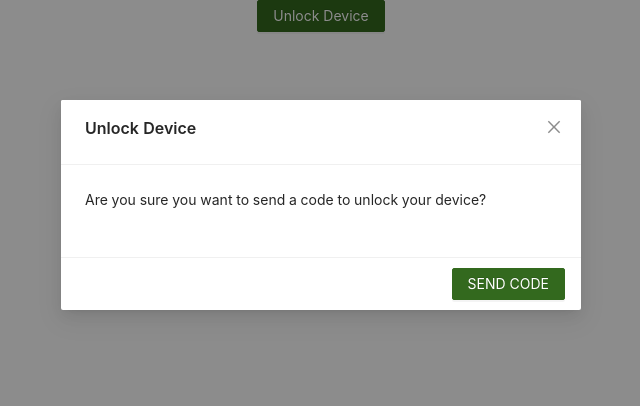
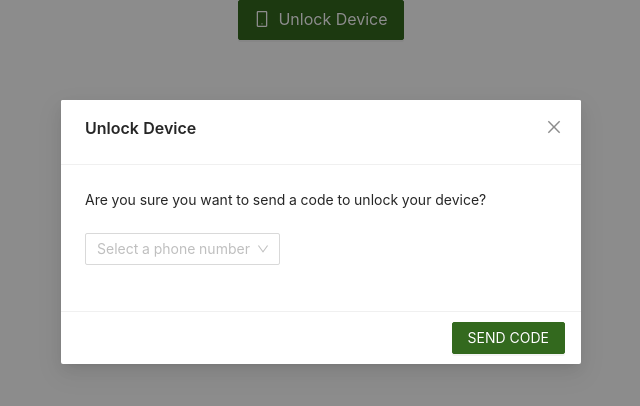
Before and after one commit to dyram/modal-from-config, a React (Create React App) app: page / in a window 1280 px wide. Both pictures are taken after a click on the button "Unlock Device". Shown: the top 406 px of the page, without its empty margins (319-959 px from the left). Built offline with nearby package versions, Linux system fonts and the light colour scheme.

Commit message:
Selection input added along with icons

```diff
--- a/package.json
+++ b/package.json
@@ -5,7 +5,7 @@
   "keywords": [],
   "main": "src/index.js",
   "dependencies": {
-    "@ant-design/icons": "4.2.2",
+    "@ant-design/icons": "^4.2.2",
     "@craco/craco": "^5.7.0",
     "antd": "4.6.6",
     "antd-form-builder": "2.1.1",
--- a/src/components/UnlockModal.js
+++ b/src/components/UnlockModal.js
@@ -1,5 +1,6 @@
 import React, { useState, useEffect } from "react";
-import { Button, Modal, Typography, Alert } from "antd";
+import { Button, Modal, Typography, Alert, Select } from "antd";
+import * as AntIcons from "@ant-design/icons";
 import { MessageBus } from "../MessageBus.js";
 import { getComponentForProps } from "../Helper";
 
@@ -11,6 +12,7 @@ export default function UnlockDeviceModal({ config }) {
     modalText,
     maskClosable,
     buttons,
+    data,
   } = config.params;
   const {
     hasIntermediary,
@@ -19,24 +21,31 @@ export default function UnlockDeviceModal({ config }) {
     intermediarySuccessMessage,
     intermediaryErrorMessage,
   } = config.params.intermediaryDetails;
+  const { triggerIcon, triggerText, size } = config.params.triggerDetails;
   const { Title, Text } = Typography;
+  const { Option } = Select;
 
   const [visible, setVisible] = useState(false);
   const [intermediaryDone, setIntermediaryDone] = useState(false);
   const [intermediaryError, setIntermediaryError] = useState(false);
+  const [selectedData, setSelectedData] = useState(undefined);
 
   const openModal = () => {
     setVisible(true);
   };
+
   const closeModal = () => {
     setVisible(false);
     setIntermediaryDone(false);
     setIntermediaryError(false);
+    setSelectedData(undefined);
   };
+
   const handleSubmit = () => {
     console.log("DONE");
     closeModal();
   };
+
   const intermediaryFn = () => {
     console.log("Code sent");
     setIntermediaryDone(true);
@@ -50,6 +59,11 @@ export default function UnlockDeviceModal({ config }) {
     let buttonNeeded = buttons.filter((obj) => obj.identifier === type);
     console.log(type, getComponentForProps("ButtonComponent", buttonNeeded[0]));
     return getComponentForProps("ButtonComponent", buttonNeeded[0]);
+  };
+
+  const getIcon = (iconName) => {
+    const IconSelected = AntIcons[iconName];
+    return <IconSelected />;
   };
 
   useEffect(() => {
@@ -72,8 +86,9 @@ export default function UnlockDeviceModal({ config }) {
 
   return (
     <>
-      <Button type="primary" onClick={openModal}>
-        Unlock Device
+      <Button type="primary" size={size} onClick={openModal}>
+        {getIcon(triggerIcon)}
+        {triggerText}
       </Button>
       <Modal
         title={<Title level={5}>{modalTitle}</Title>}
@@ -93,11 +108,35 @@ export default function UnlockDeviceModal({ config }) {
         <Text>{modalText}</Text>
         <br />
         <br />
+        {data.length > 0 && hasIntermediary && (
+          <Select
+            onChange={(e) => {
+              setSelectedData(e);
+            }}
+            placeholder="Select a phone number"
+            allowClear={true}
+            value={selectedData}
+          >
+            {data.map((options) => (
+              <Option value={options.payload}>{options.payload}</Option>
+            ))}
+          </Select>
+        )}
+        <br />
+        <br />
         {intermediaryDone && (
-          <Alert message={intermediarySuccessMessage} type="success" showIcon />
+          <Alert
+            message={`${intermediarySuccessMessage} ${selectedData}`}
+            type="success"
+            showIcon
+          />
         )}
         {intermediaryError && (
-          <Alert message={intermediaryErrorMessage} type="error" showIcon />
+          <Alert
+            message={`${intermediaryErrorMessage} ${selectedData}`}
+            type="error"
+            showIcon
+          />
         )}
       </Modal>
     </>
--- a/src/config/dashboards.json
+++ b/src/config/dashboards.json
@@ -3,12 +3,17 @@
     "unlock-sim": {
       "type": "UnlockModal",
       "params": {
+        "triggerDetails": {
+          "triggerIcon": "MobileOutlined",
+          "triggerText": "Unlock Device",
+          "size": "large"
+        },
         "intermediaryDetails": {
           "hasIntermediary": true,
           "intermediaryEvent": "UNLOCK.SENDCODE",
           "intermediaryEventName": "sendCode",
-          "intermediarySuccessMessage": "Code has been sent to your mobile 777-7777-7777",
-          "intermediaryErrorMessage": "Error has occured while sending code"
+          "intermediarySuccessMessage": "Code has been sent to your device",
+          "intermediaryErrorMessage": "Error has occured while sending code to"
         },
         "doneEvent": "UNLOCK.DONE",
         "doneSuccessMessage": "Instructions on how to change your sim has been sent to your registered number",
@@ -30,7 +35,7 @@
             "clickSub": ["UNLOCK.DONE"]
           }
         ],
-        "data": []
+        "data": [{ "payload": "777-7777-7777" }, { "payload": "888-8888-8888" }]
       },
       "subjects": {
         "onSubmit": ["SM.UNLOCK.DONE"],
```
